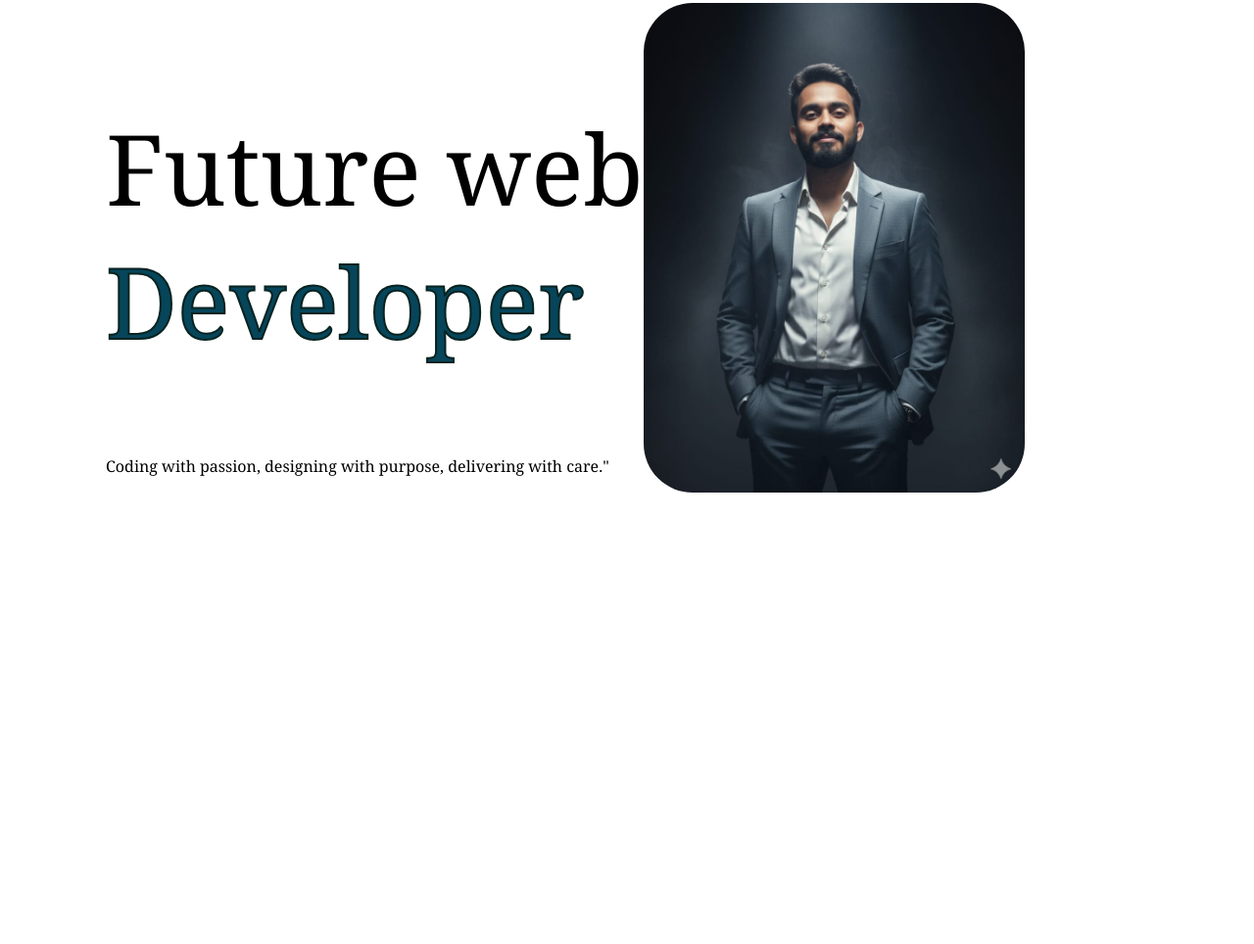
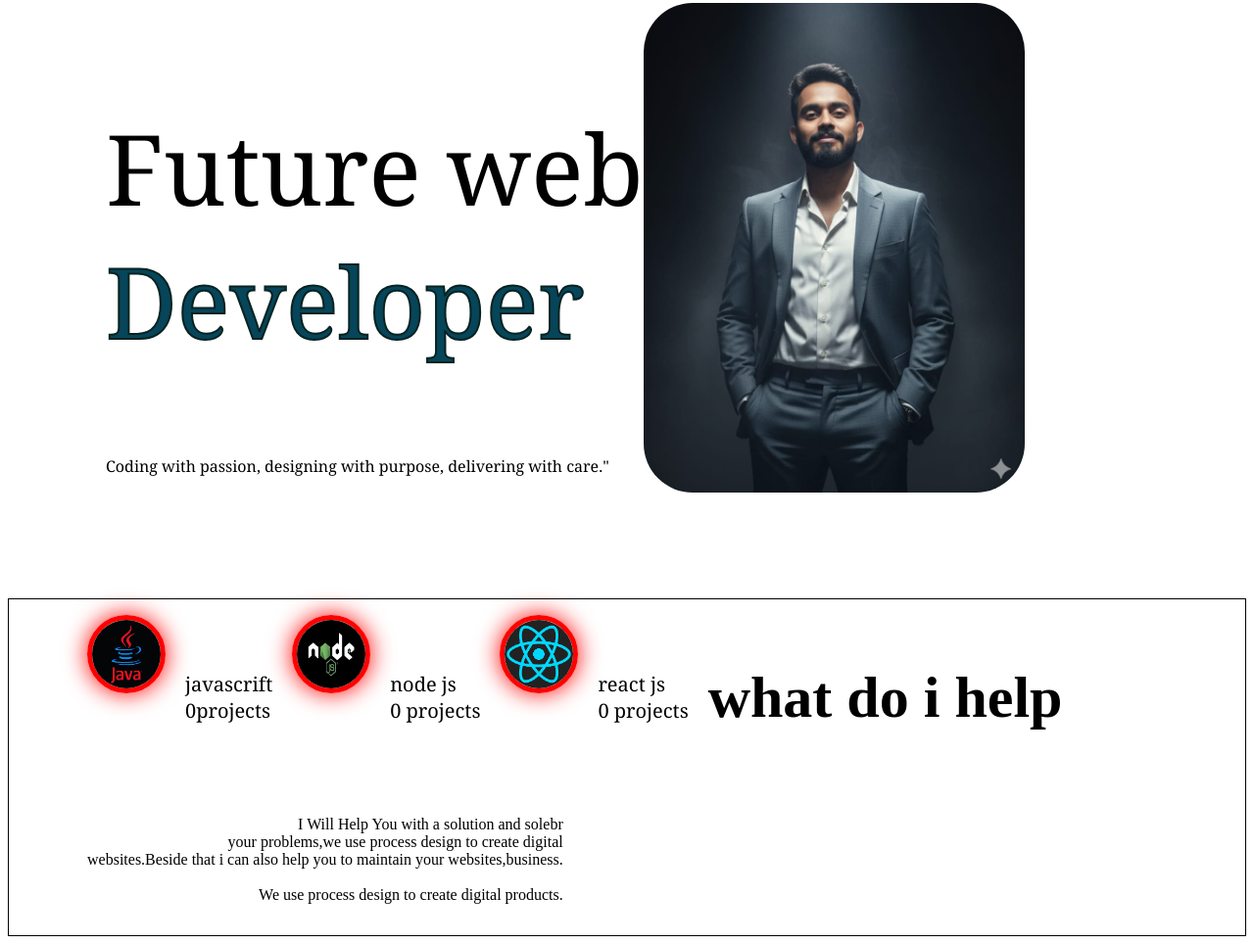
Before and after one commit to misbah14825/my-first-portfolio, a plain HTML site: page index.html in a window 1280 px wide. Shown: the part 217-1181 px from the top of the page at 98% size. Before the commit the page ends 836 px from the top, so only its background shows below. Drawn offline with Linux system fonts and the light colour scheme.

Commit message:
added menu section

```diff
--- a/index.html
+++ b/index.html
@@ -45,8 +45,29 @@
             Future web <br> <span class="dev">Developer </span> <br><span class="bio">Coding with passion, designing with purpose, delivering with care."</span>
 
         </p>
-        <img src="images/mypic2.jpg" alt="" height="500px" style="border-radius: 50px; justify-content: space-between;">
+        <img class="box" src="images/mypic2.jpg" alt="" height="500px" style="border-radius: 50px; justify-content: space-between;">
     </div>
+    <div style="border: solid 1px;">
+      <menu class="menu">
+        <ul>
+          <img src="images/java.jpg" alt="" height="70px" width="70px">
+          <li >javascrift<br>0projects</li>
+          <img src="images/node.jpg" alt="" height="70px" width="70px" >
+          <li>node js<br>0 projects</li>
+          <img src="images/images.png" alt="" height="70px width70px">
+          <li>react js
+            <br>0 projects
+          </li>
+          <section class="h2"><h2>what do i help</h2>      </section>
+            <p class="peragraph">I Will Help You with a solution and solebr
+              <br>your problems,we use process design to create digital <br>websites.Beside that i can also help you to maintain your websites,business. <br> <br>We use process design to create digital products.
+            </p>
+        </ul>
+
+      </menu>
+
+    </div>
+
 
     </header>
     <main></main>
--- a/styles/portfolio.css
+++ b/styles/portfolio.css
@@ -1,3 +1,9 @@
+*{
+   flex-wrap: wrap;
+
+}
+
+
 .container{
 
     padding: 0px;
@@ -36,6 +42,8 @@
     padding-left:20px ;
     padding-top:30px;
     display: inline;
+    max-width: 100%;
+    height: auto;
 }
 .img2{
     padding: 30px;
@@ -56,3 +64,49 @@
   font-display: fallback;
   -webkit-text-stroke: 2px rgb(8, 35, 32);
 }
+.box:hover{
+   transform: scale(1.1);
+   transition: 1s;
+}
+.menu ul {
+    list-style: none;
+    display:flex ;
+    gap: 20px;
+
+
+
+}
+.menu li{
+    position: relative;
+    display: flex;
+    align-items: center;
+    font-size: 20px;
+    font-family:Cambria, Cochin, Georgia, Times, 'Times New Roman', serif;
+
+}
+.menu ul img{
+
+    border-radius: 50%;
+    box-shadow:0px 0px 25px rgb(251, 3, 3);
+    z-index:1;
+     border:5px solid red;
+
+}
+
+.menu li img::before{
+
+    position: absolute;
+    top: -6px;
+    left: -6px;
+    width: 52px;
+    height: 52px;
+
+}
+.h2{
+    font-size: 40px;
+
+
+}
+.peragraph{
+    text-align: right;
+}
```
Also changed, not shown: images/images.png (added).
